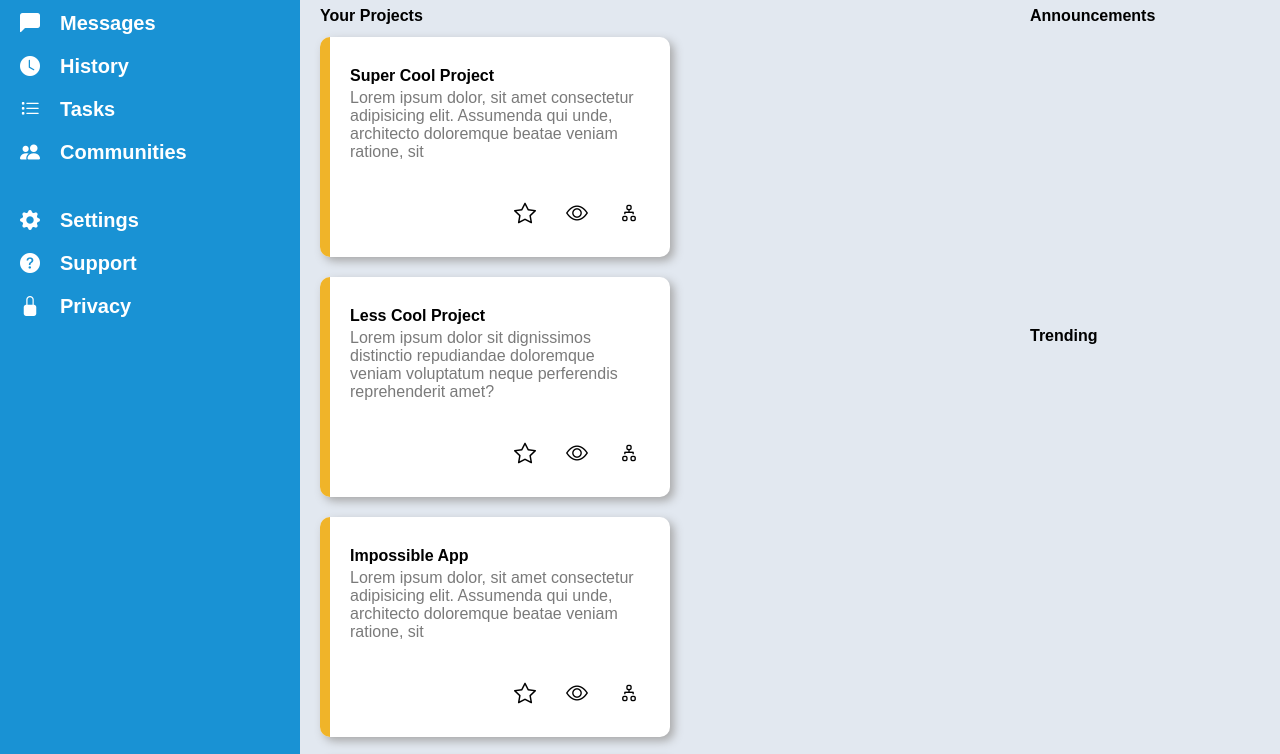
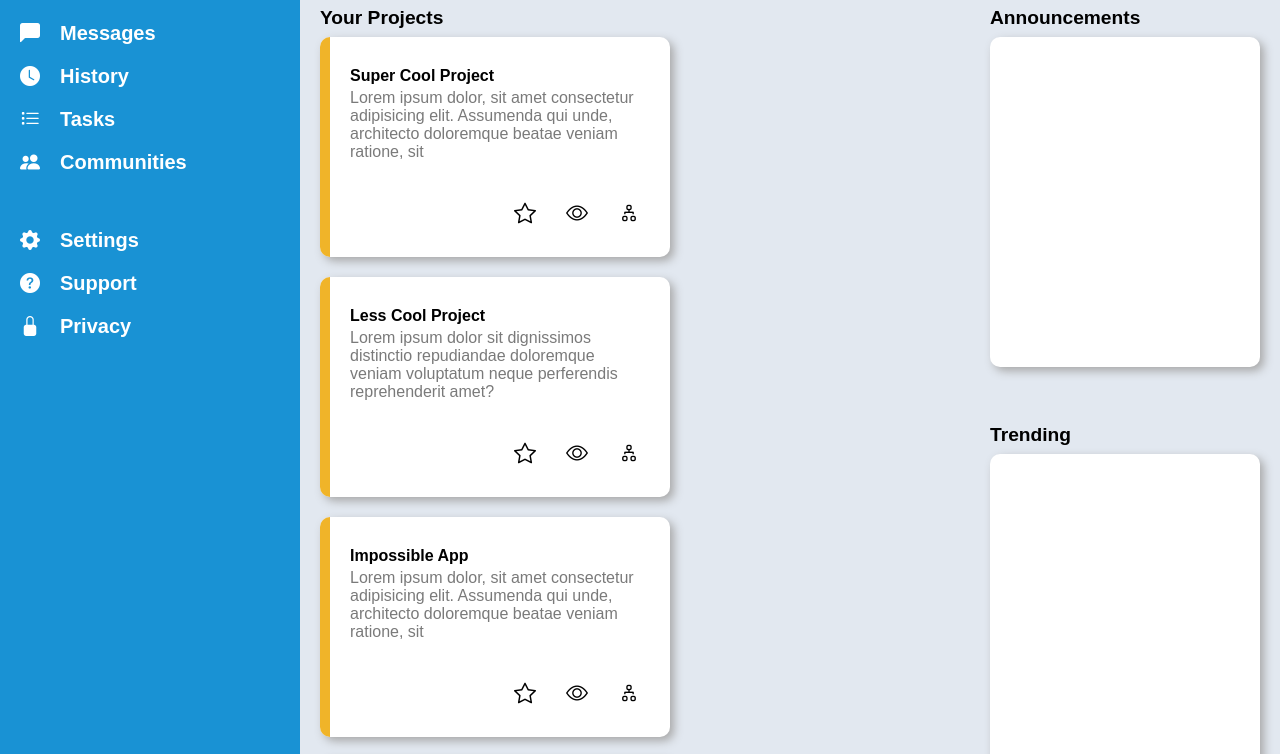
Before and after one commit to BDS-001/Admin-Dashboard, a plain HTML site: page index.html in a window 1280 px wide. Shown: the part 163-917 px from the top of the page. Drawn offline with nearby package versions, Linux system fonts and the light colour scheme.

Commit message:
setup announcements and trending

```diff
--- a/index.html
+++ b/index.html
@@ -159,7 +159,7 @@
         </div>
         <label for="announcements" id="announcements-label">Announcements</label>
         <div id="announcements"></div>
-        <label for="" id="tranding-label">Trending</label>
+        <label for="" id="trending-label">Trending</label>
         <div id="trending"></div>
     </div>
 </body>
--- a/styles.css
+++ b/styles.css
@@ -25,7 +25,7 @@ body {
     padding-left: 10px;
     display: flex;
     flex-direction: column;
-    gap: 25px;
+    gap: 35px;
     min-height: 500px;
 }
 
@@ -123,22 +123,23 @@ button:active {
     background-color: var(--grey);
     padding: 20px;
     display: grid;
-    grid-template-columns: 3fr 1fr;
-    grid-template-rows: 20px 300px 20px 300px 1fr;
+    grid-template-columns: 1fr 270px;
+    grid-template-rows: 20px 340px 57px 20px 340px 1fr;
     column-gap: 20px;
 }
 
 .content > label {
     font-weight: bold;
+    font-size: larger;
 }
 
 #projects {
-    grid-row: 2/6;
+    grid-row: 2/7;
 
     display: grid;
     grid-template-columns: repeat(auto-fit, 350px);
     gap: 20px;
-    padding: 10px 10px 10px 0px;
+    padding-top: 10px;
 }
 
 #announcements-label {
@@ -147,7 +148,11 @@ button:active {
 
 #trending-label {
     grid-column: 2/3;
-    grid-row: 3/4;
+    grid-row: 4/5;
+}
+
+#trending {
+    grid-row: 5/6;
 }
 
 .project-card {
@@ -194,3 +199,11 @@ button:active {
     font-size: 22px;
     align-items: end;
 }
+
+#announcements,
+#trending {
+    background-color: var(--white);
+    margin-top: 10px;
+    box-shadow: 4px 4px 10px rgb(168, 168, 168);
+    border-radius: 10px;
+}
```
Also changed, not shown: icons/avo-icon.png (added), icons/fish-icon.png (added), icons/snail-icon.png (added), 1 other file.
